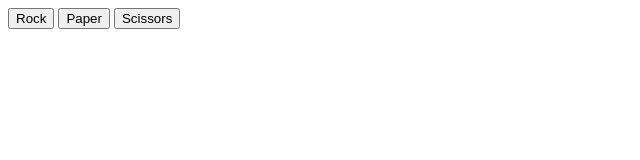
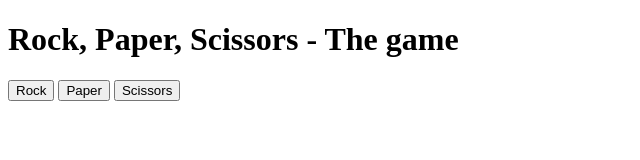
Before and after one commit to rjeunen/RPS, a plain HTML site: page index.html in a window 1280 px wide. Shown: the whole page, without its empty margins (0-640 px from the left). Drawn offline with Linux system fonts and the light colour scheme.

Commit message:
added an h1 to html

```diff
--- a/index.html
+++ b/index.html
@@ -6,6 +6,7 @@
     <title>RPS - Rock Paper Scissors</title>
 </head>
 <body>
+    <h1>Rock, Paper, Scissors - The game</h1>
     <div class="containerButtons">
         <button id="rock">Rock</button>
         <button id="paper">Paper</button>
```
